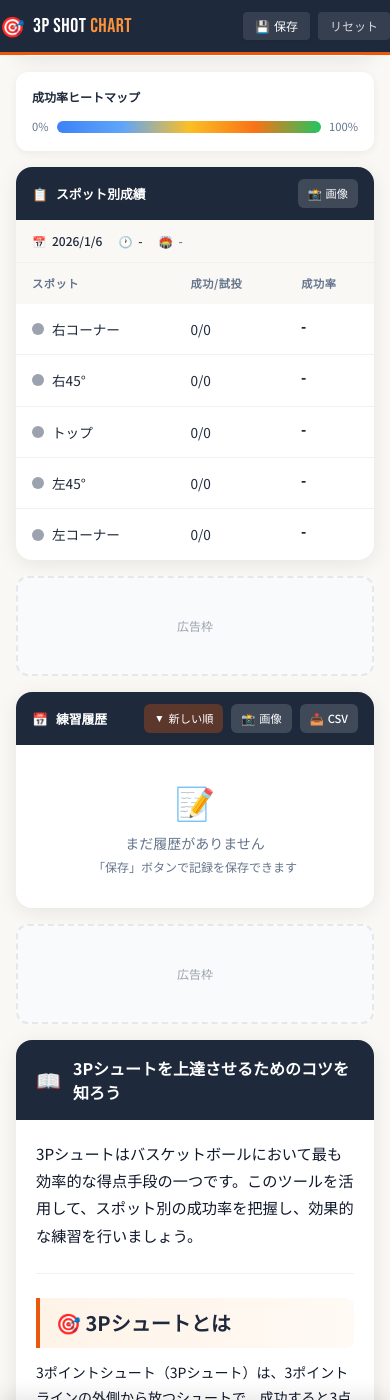
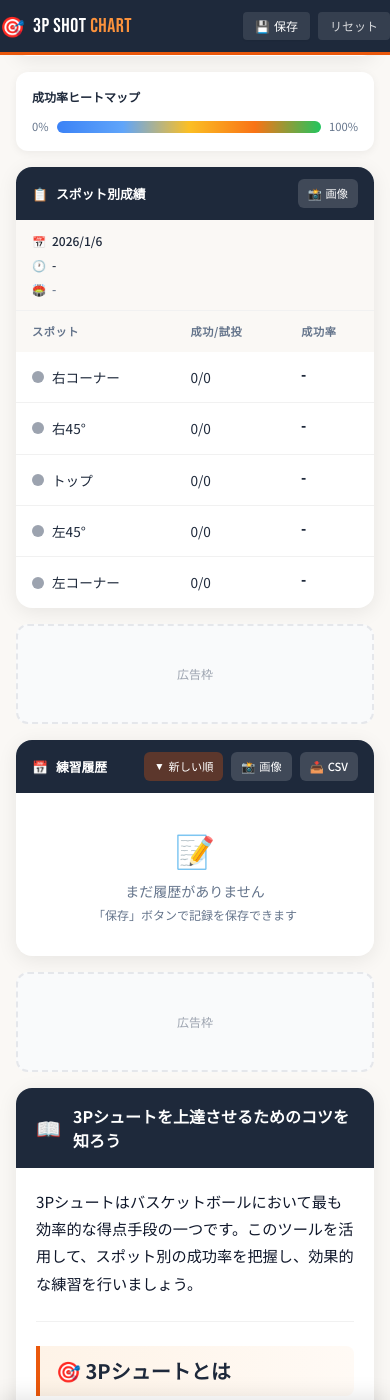
Before and after one commit to BSK-Ryo/statstoo, a Jekyll site: the page built from tools/3point-shot-chart/index.html, in a window 390 px wide and 1400 px high, scrolled down 835 px. Built offline with Jekyll 4.4.1, drawn with Linux system fonts in a browser that asks for light colours; nearby versions of some CDN libraries.

Commit message:
練習情報セクションの調整

```diff
--- a/tools/3point-shot-chart/index.html
+++ b/tools/3point-shot-chart/index.html
@@ -110,11 +110,17 @@ description: 3Pシュートのスポット別成功率を記録・分析。個
     .spot-details-header-left { display: flex; align-items: center; gap: 0.5rem; }
     .spot-details-header-actions { display: flex; gap: 0.5rem; }
     .spot-details-info { display: flex; flex-wrap: wrap; gap: 0.5rem 1rem; padding: 0.75rem 1rem; background: #faf8f5; border-bottom: 1px solid #f1f1f1; }
-    .spot-info-item { display: flex; align-items: center; gap: 0.375rem; font-size: 0.75rem; }
+    .spot-info-item { display: flex; align-items: center; gap: 0.375rem; font-size: 0.75rem; flex-shrink: 0; }
     .spot-info-icon { font-size: 0.7rem; }
     .spot-info-value { color: #1e293b; font-weight: 500; }
-    .spot-info-venue { flex: 1; min-width: 150px; }
+    .spot-info-venue { flex: 1; min-width: 100px; }
     .spot-info-venue .spot-info-value { color: #64748b; overflow: hidden; text-overflow: ellipsis; white-space: nowrap; max-width: 200px; }
+    /* スマホ向け: 練習情報を縦に並べる */
+    @media (max-width: 400px) {
+        .spot-details-info { flex-direction: column; gap: 0.375rem; }
+        .spot-info-venue { min-width: 0; }
+        .spot-info-venue .spot-info-value { max-width: none; }
+    }
     .spot-table { width: 100%; border-collapse: collapse; }
     .spot-table th, .spot-table td { padding: 0.75rem 1rem; text-align: left; font-size: 0.85rem; }
     .spot-table th { background: #faf8f5; font-weight: 700; color: #64748b; font-size: 0.7rem; text-transform: uppercase; letter-spacing: 0.05em; }
```
